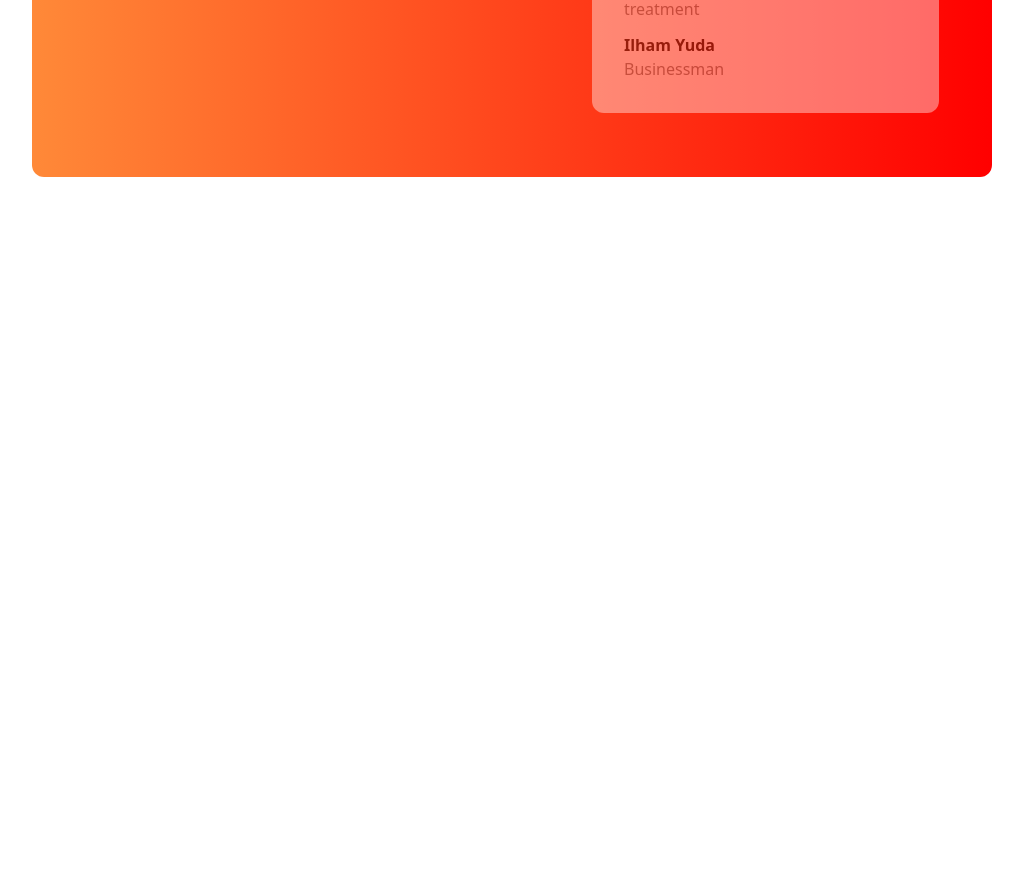
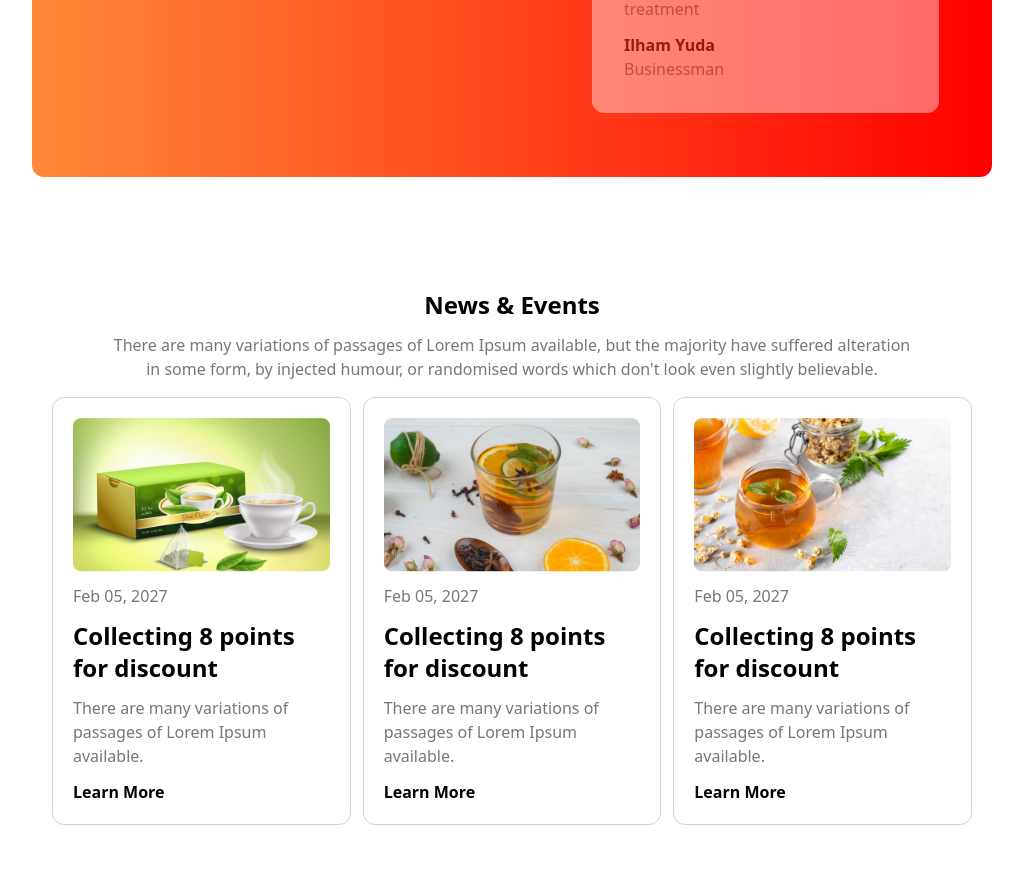
Before and after one commit to tonmoyth/tea-house, a plain HTML site: page index.html in a window 1280 px wide. Shown: the part 2263-3144 px from the top of the page, without its empty margins (128-1151 px from the left). Before the commit the page ends 2496 px from the top, so only its background shows below. Drawn offline with nearby package versions, Linux system fonts and the light colour scheme.

Commit message:
aded news and event section

```diff
--- a/index.html
+++ b/index.html
@@ -149,6 +149,41 @@
             </div>
           </div>
         </section>
+        <!-- news event section -->
+         <section class="px-10 py-6 lg:px-40 lg:py-14 2xl:max-w-screen-2xl">
+          <!-- tittle section -->
+          <div class="text-center mb-4">
+            <h1 class="text-2xl font-bold mb-3">News & Events</h1>
+            <p class="w-5/6 mx-auto text-[#777777]">There are many variations of passages of Lorem Ipsum available, but the majority have suffered alteration in some form, by injected humour, or randomised words which don't look even slightly believable. </p>
+          </div>
+          <!--card-container-->
+          <div class="grid px-5 gap-3 grid-cols-1 md:grid-cols-2 lg:grid-cols-3">
+            <div class="p-5 border border-solid border-[#D2D2D2] rounded-xl">
+              <img class="mb-3" src="images/news-1.png" alt="">
+              <p class="text-[#777777] mb-3">Feb 05, 2027</p>
+              <h2 class="mb-3 text-2xl font-bold">Collecting 8 points for discount</h2>
+              <p class="mb-3 text-[#777777]">There are many variations of passages of Lorem Ipsum available.</p>
+              <h3 class="font-bold">Learn More</h3>
+            </div>
+
+            <div class="p-5 border border-solid border-[#D2D2D2] rounded-xl">
+              <img class="mb-3" src="images/news-2.png" alt="">
+              <p class="text-[#777777] mb-3">Feb 05, 2027</p>
+              <h2 class="mb-3 text-2xl font-bold">Collecting 8 points for discount</h2>
+              <p class="mb-3 text-[#777777]">There are many variations of passages of Lorem Ipsum available.</p>
+              <h3 class="font-bold">Learn More</h3>
+            </div>
+
+            <div class="p-5 border border-solid border-[#D2D2D2] rounded-xl">
+              <img class="mb-3" src="images/news-3.png" alt="">
+              <p class="text-[#777777] mb-3">Feb 05, 2027</p>
+              <h2 class="mb-3 text-2xl font-bold">Collecting 8 points for discount</h2>
+              <p class="mb-3 text-[#777777]">There are many variations of passages of Lorem Ipsum available.</p>
+              <h3 class="font-bold">Learn More</h3>
+            </div>
+          </div>
+
+         </section>
     </main>
     <footer>
 
```
